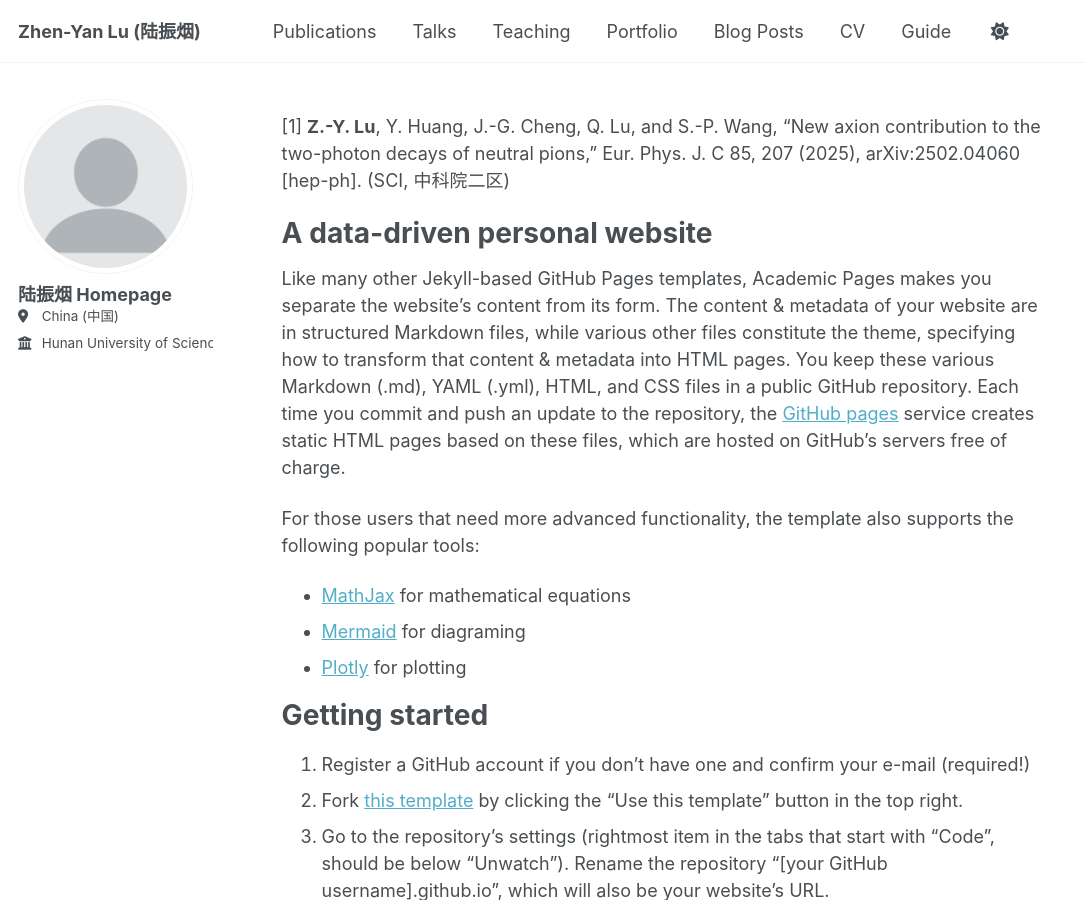
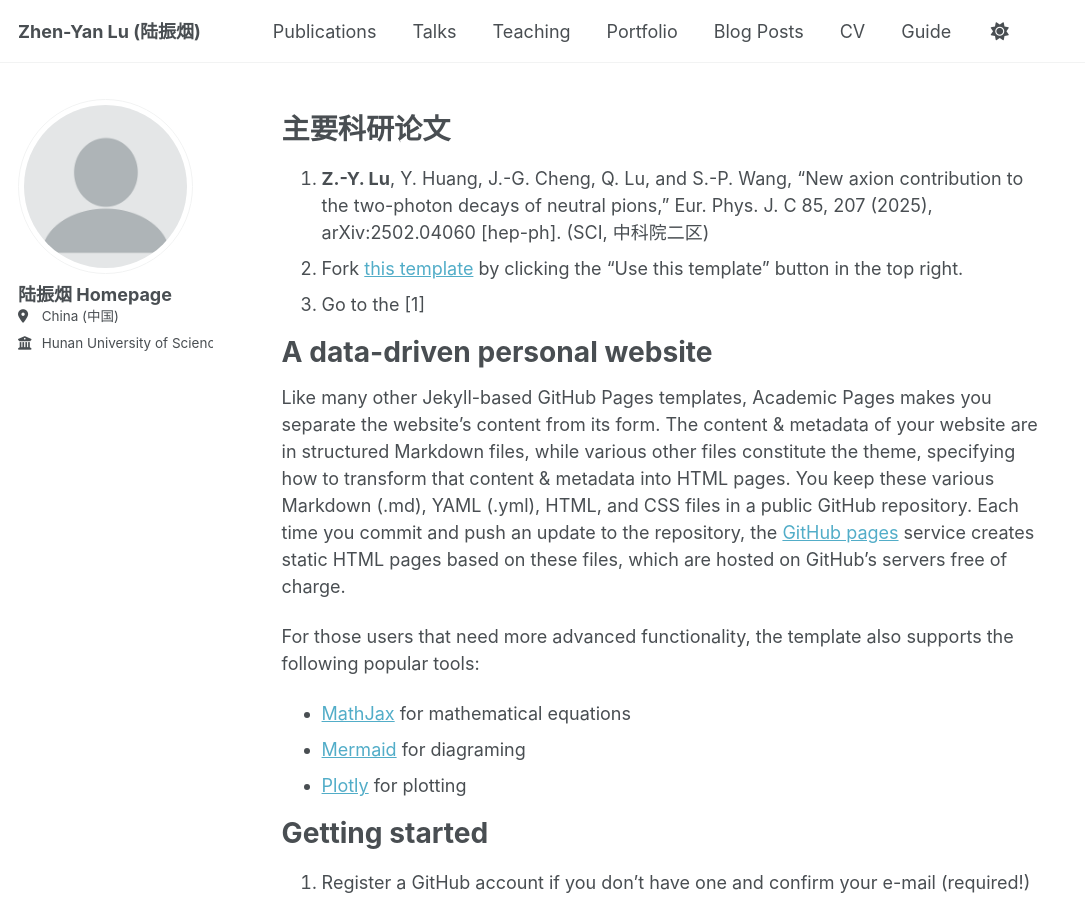
Before and after one commit to luzhenyan-stack/luzhenyan.github.io, a Jekyll site: the page built from _pages/about.md, in a window 1280 px wide and 900 px high. Shown: the whole window, without its empty margins (0-1085 px from the left). Built offline with Jekyll 4.4.1, drawn with Linux system fonts in a browser that asks for light colours; a script that is not in the unit is left out.

Commit message:
Update about.md

```diff
--- a/_pages/about.md
+++ b/_pages/about.md
@@ -6,8 +6,12 @@ redirect_from:
   - /about/
   - /about.html
 ---
-
-[1]	**Z.-Y. Lu**, Y. Huang, J.-G. Cheng, Q. Lu, and S.-P. Wang, “New axion contribution to the two-photon decays of neutral pions,” Eur. Phys. J. C 85, 207 (2025), arXiv:2502.04060 [hep-ph]. (SCI, 中科院二区)
+主要科研论文
+======
+1. **Z.-Y. Lu**, Y. Huang, J.-G. Cheng, Q. Lu, and S.-P. Wang, “New axion contribution to the two-photon decays of neutral pions,” Eur. Phys. J. C 85, 207 (2025), arXiv:2502.04060 [hep-ph]. (SCI, 中科院二区)
+1. Fork [this template](https://github.com/academicpages/academicpages.github.io) by clicking the "Use this template" button in the top right.
+1. Go to the
+[1]
 
 
 A data-driven personal website
```
